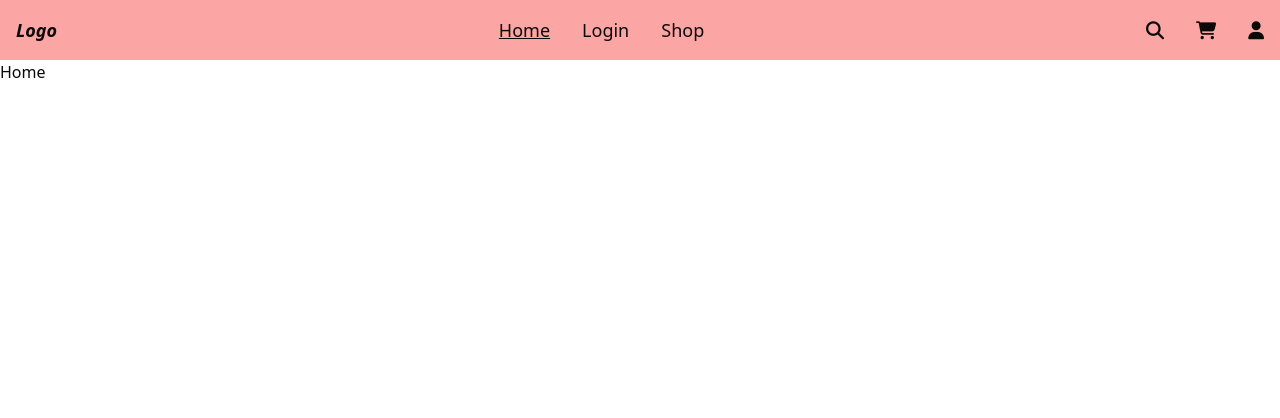
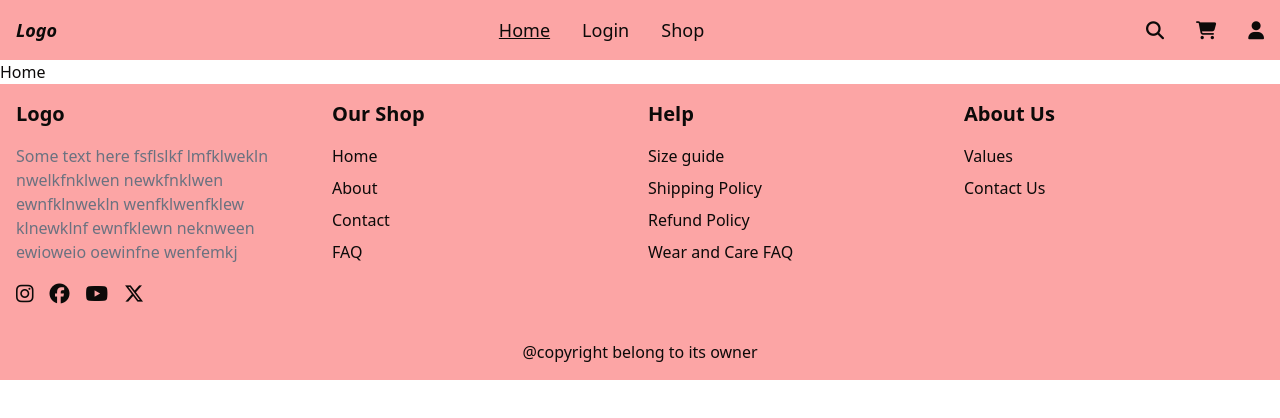
Before and after one commit to ashishverma2831/ecommerce, a React (Vite) app in the folder frontend/: page / in a window 1280 px wide. Shown: the top 418 px of the page. Built offline with nearby package versions, Linux system fonts and the light colour scheme.

Commit message:
footer completed

```diff
--- a/frontend/src/App.jsx
+++ b/frontend/src/App.jsx
@@ -4,6 +4,7 @@ import Home from './pages/Home'
 import ErrorPage from './pages/ErrorPage'
 import Login from './pages/Login'
 import Navbar from './components/myui/Navbar'
+import Footer from './components/myui/Footer'
 
 const App = () => {
   return (
@@ -15,6 +16,7 @@ const App = () => {
           <Route path='/login' element={<Login />} />
           <Route path='*' element={<ErrorPage />} />
         </Routes>
+        <Footer />
       </BrowserRouter>
     </>
   )
--- a/frontend/src/components/myui/Footer.jsx
+++ b/frontend/src/components/myui/Footer.jsx
@@ -1,8 +1,52 @@
 import React from 'react'
+import { Link } from 'react-router-dom'
 
 const Footer = () => {
   return (
-    <div>Footer</div>
+    <>
+      <footer className='bg-red-300'>
+        <div className='p-4 grid grid-cols-2 md:grid-cols-4 gap-4'>
+          <div>
+            <h3 className='text-xl font-semibold'>Logo</h3>
+            <div className='flex flex-col mt-4 gap-4'>
+              <p className='text-gray-500'>Some text here fsflslkf lmfklwekln nwelkfnklwen newkfnklwen ewnfklnwekln wenfklwenfklew  klnewklnf  ewnfklewn neknween ewioweio oewinfne wenfemkj </p>
+              <div className='flex text-xl justify-start gap-4'>
+                <Link><i className="fa-brands fa-instagram"></i></Link>
+                <Link><i className="fa-brands fa-facebook"></i></Link>
+                <Link><i className="fa-brands fa-youtube"></i></Link>
+                <Link><i className="fa-brands fa-x-twitter"></i></Link>
+              </div>
+            </div>
+          </div>
+          <div>
+            <h3 className='text-xl font-semibold'>Our Shop</h3>
+            <ul className='flex flex-col gap-2 mt-4'>
+              <li className='hover:underline hover:translate-x-1 duration-500 w-fit'><Link>Home</Link></li>
+              <li className='hover:underline hover:translate-x-1 duration-500 w-fit'><Link>About</Link></li>
+              <li className='hover:underline hover:translate-x-1 duration-500 w-fit'><Link>Contact</Link></li>
+              <li className='hover:underline hover:translate-x-1 duration-500 w-fit'><Link>FAQ</Link></li>
+            </ul>
+          </div>
+          <div>
+            <h3 className='text-xl font-semibold'>Help</h3>
+            <ul className='flex flex-col gap-2 mt-4'>
+              <li className='hover:underline hover:translate-x-1 duration-500 w-fit'><Link>Size guide</Link></li>
+              <li className='hover:underline hover:translate-x-1 duration-500 w-fit'><Link>Shipping Policy</Link></li>
+              <li className='hover:underline hover:translate-x-1 duration-500 w-fit'><Link>Refund Policy</Link></li>
+              <li className='hover:underline hover:translate-x-1 duration-500 w-fit'><Link>Wear and Care FAQ</Link></li>
+            </ul>
+          </div>
+          <div>
+          <h3 className='text-xl font-semibold'>About Us</h3>
+            <ul className='flex flex-col gap-2 mt-4'>
+              <li className='hover:underline hover:translate-x-1 duration-500 w-fit'><Link>Values</Link></li>
+              <li className='hover:underline hover:translate-x-1 duration-500 w-fit'><Link>Contact Us</Link></li>
+            </ul>
+          </div>
+        </div>
+        <p className='text-center p-4'>@copyright belong to its owner</p>
+      </footer>
+    </>
   )
 }
 
```
